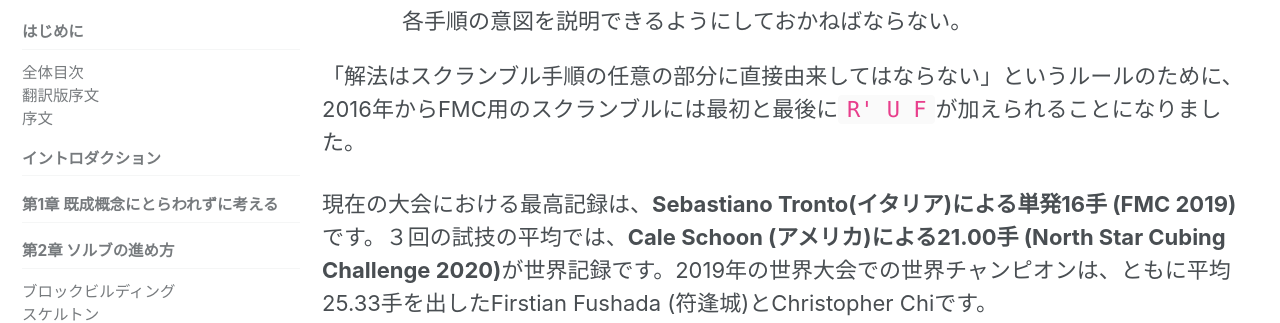
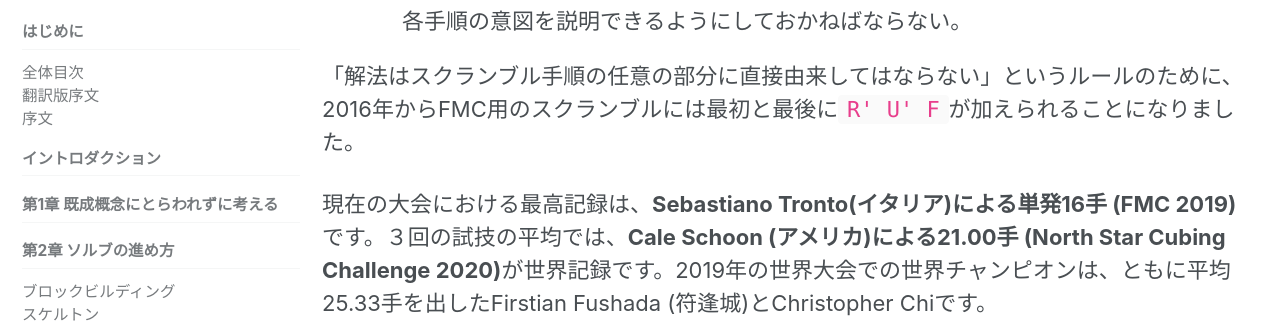
Before and after one commit to kawam1123/translation, a Jekyll site: the page built from _pages/FMC-Tutorial/FMC-tutorial-v3-introduction.md, in a window 1280 px wide and 900 px high, scrolled down 1337 px. Shown: the part 163-486 px from the top of the window. Built offline with Jekyll 4.4.1, drawn with Linux system fonts in a browser that asks for light colours; cached includes are drawn as plain includes; nearby versions of some CDN libraries.

Commit message:
スクランブル`R' U' F`の修正

```diff
--- a/_pages/FMC-Tutorial/FMC-tutorial-v3-introduction.md
+++ b/_pages/FMC-Tutorial/FMC-tutorial-v3-introduction.md
@@ -45,7 +45,7 @@
     - 持ち替え記号は0手とみなす。それ以外の操作は1手と数える。
     - 競技者の解法はスクランブル手順の任意の部分に直接由来してはならない。解法中の各手順の意図を説明できるようにしておかねばならない。
 
-「解法はスクランブル手順の任意の部分に直接由来してはならない」というルールのために、2016年からFMC用のスクランブルには最初と最後に`R' U F`が加えられることになりました。
+「解法はスクランブル手順の任意の部分に直接由来してはならない」というルールのために、2016年からFMC用のスクランブルには最初と最後に`R' U' F`が加えられることになりました。
 
 現在の大会における最高記録は、**Sebastiano Tronto(イタリア)による単発16手 (FMC 2019)**です。３回の試技の平均では、**Cale Schoon (アメリカ)による21.00手 (North Star Cubing Challenge 2020)**が世界記録です。2019年の世界大会での世界チャンピオンは、ともに平均25.33手を出したFirstian Fushada (符逢城)とChristopher Chiです。
 
```
